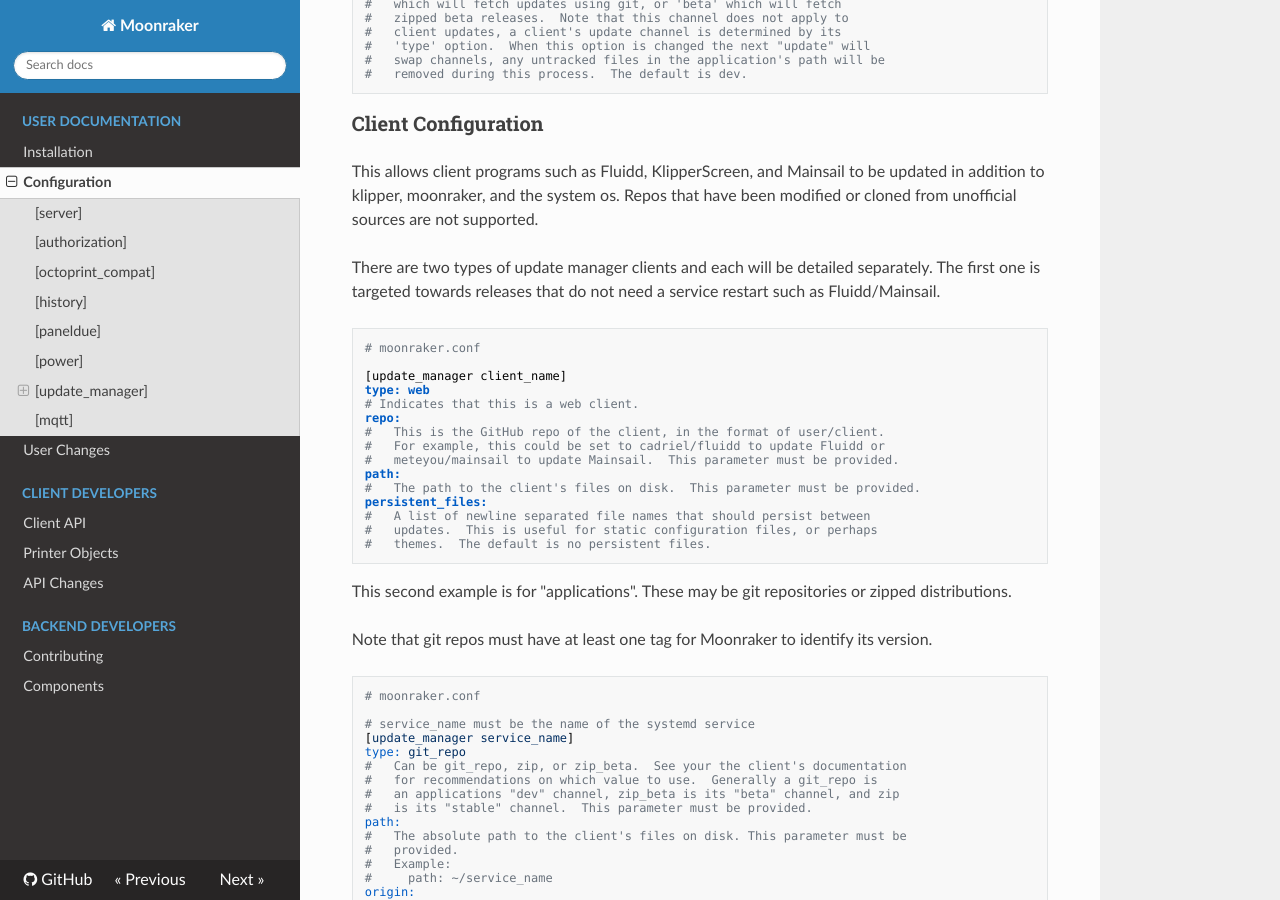
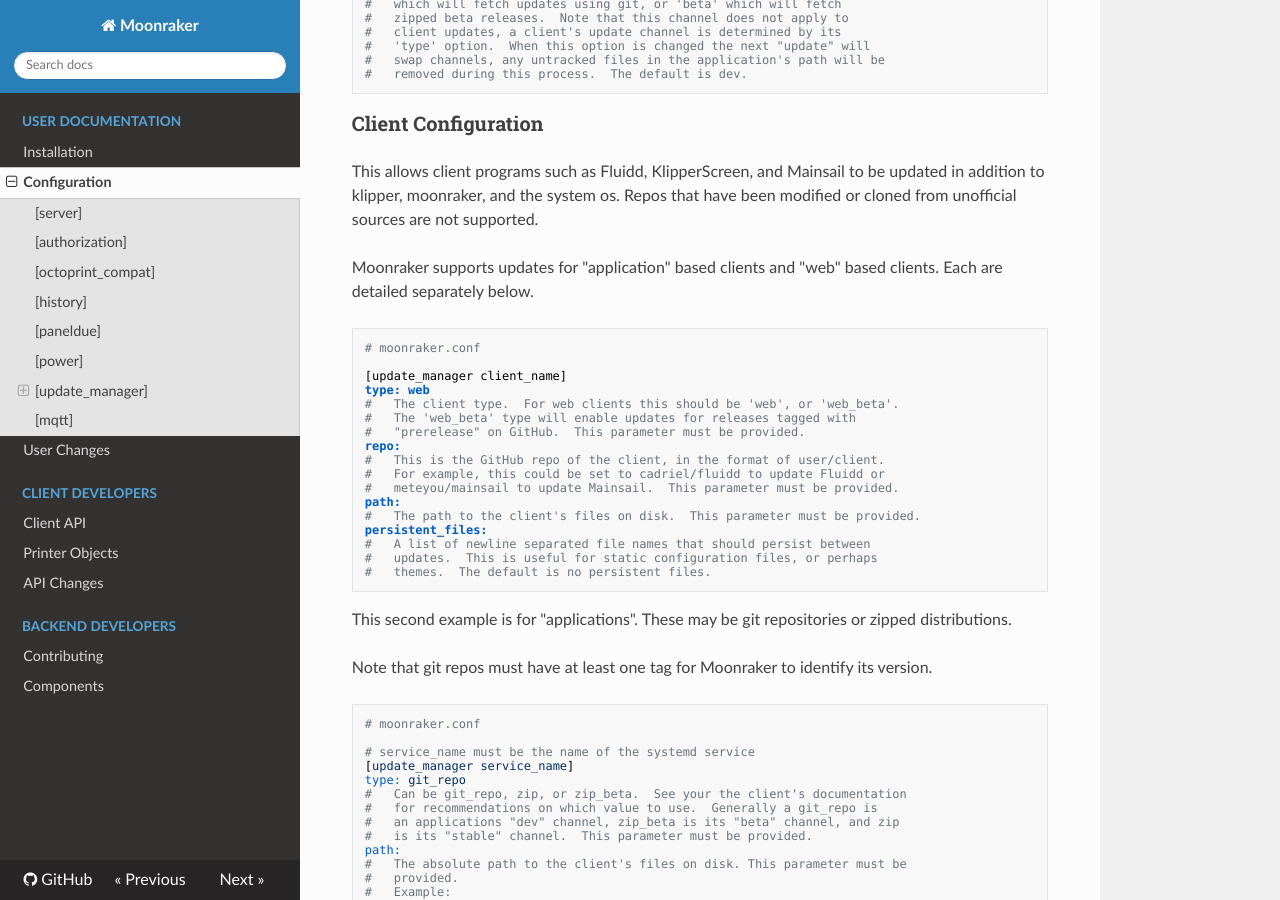
Before and after one commit to Marirossibn/moonraker, an MkDocs documentation site: the page built from docs/configuration.md, in a window 1280 px wide and 900 px high, scrolled down 6457 px. Built offline with MkDocs 1.6.1, drawn with Linux system fonts in a browser that asks for light colours; nearby versions of some CDN libraries.

Commit message:
docs:  add "web_beta" documentation for the update_manager
Signed-off-by:  Eric Callahan <arksine.code@gmail.com>

````diff
--- a/docs/configuration.md
+++ b/docs/configuration.md
@@ -417,16 +417,17 @@
 updated in addition to klipper, moonraker, and the system os. Repos that have
 been modified or cloned from unofficial sources are not supported.
 
-There are two types of update manager clients and each will be detailed
-separately. The first one is targeted towards releases that do not need a
-service restart such as Fluidd/Mainsail.
+Moonraker supports updates for "application" based clients and "web" based
+clients. Each are detailed separately below.
 
 ```ini
 # moonraker.conf
 
 [update_manager client_name]
 type: web
-# Indicates that this is a web client.
+#   The client type.  For web clients this should be 'web', or 'web_beta'.
+#   The 'web_beta' type will enable updates for releases tagged with
+#   "prerelease" on GitHub.  This parameter must be provided.
 repo:
 #   This is the GitHub repo of the client, in the format of user/client.
 #   For example, this could be set to cadriel/fluidd to update Fluidd or
````
